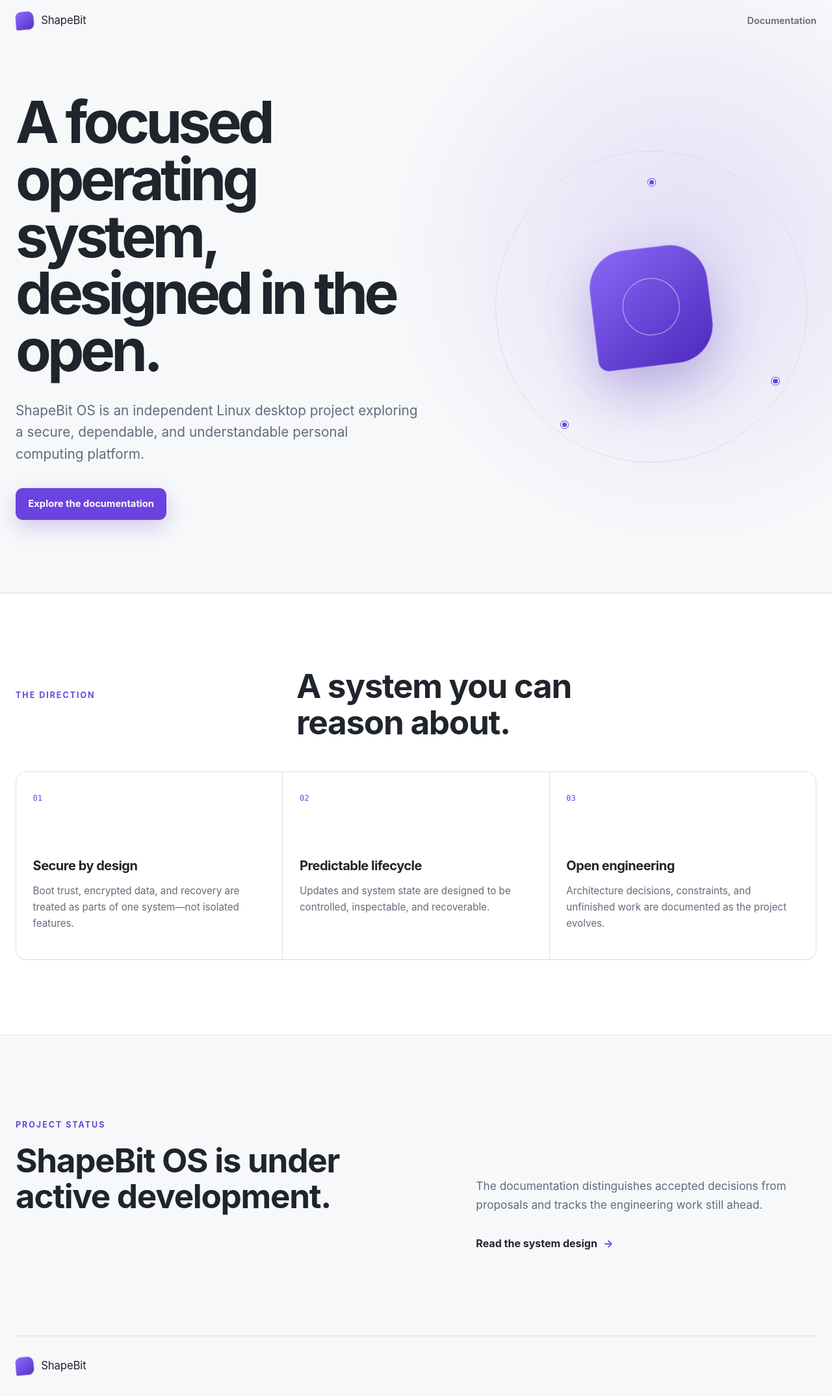
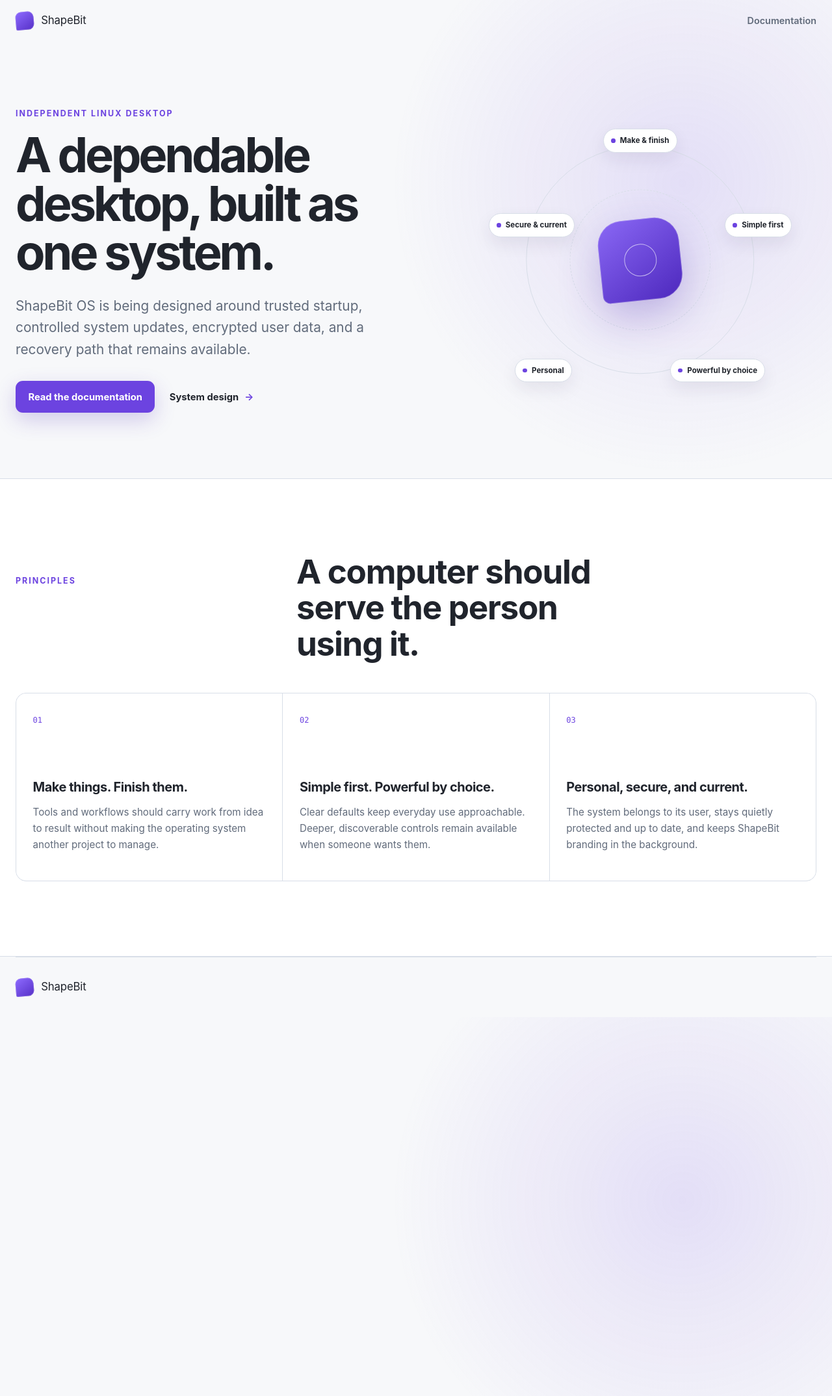
Before and after one commit to shapebit-software/docs, a Jekyll site: the page built from index.html, in a window 1280 px wide. Shown: the whole page at 65% size. Built offline with Jekyll 4.4.1, drawn with Linux system fonts in a browser that asks for light colours.

Commit message:
Update landing page

```diff
--- a/_config.yml
+++ b/_config.yml
@@ -1,5 +1,5 @@
 title: ShapeBit OS
-description: A focused operating system, designed in the open.
+description: A focused operating system.
 url: https://shapebit.software
 baseurl: ""
 repository: shapebit-software/website
--- a/_layouts/default.html
+++ b/_layouts/default.html
@@ -4,7 +4,7 @@
     <meta charset="utf-8">
     <meta name="viewport" content="width=device-width, initial-scale=1">
     {% seo %}
-    <link rel="stylesheet" href="{{ '/assets/css/style.css' | relative_url }}">
+    <link rel="stylesheet" href="{{ '/assets/css/style.css' | relative_url }}?v={{ site.time | date: '%s' }}">
   </head>
   <body>
     <header class="site-header">
--- a/_layouts/landing.html
+++ b/_layouts/landing.html
@@ -4,7 +4,7 @@
     <meta charset="utf-8">
     <meta name="viewport" content="width=device-width, initial-scale=1">
     {% seo %}
-    <link rel="stylesheet" href="{{ '/assets/css/style.css' | relative_url }}">
+    <link rel="stylesheet" href="{{ '/assets/css/style.css' | relative_url }}?v={{ site.time | date: '%s' }}">
   </head>
   <body class="landing-page">
     <header class="site-header landing-header">
--- a/assets/css/style.scss
+++ b/assets/css/style.scss
@@ -298,13 +298,13 @@ th {
 
 .hero {
   display: grid;
-  grid-template-columns: minmax(0, 1.1fr) minmax(18rem, 0.9fr);
+  grid-template-columns: minmax(0, 1.05fr) minmax(22rem, 0.95fr);
   align-items: center;
-  gap: clamp(3rem, 8vw, 8rem);
+  gap: clamp(3rem, 7vw, 7rem);
   width: min(100% - 3rem, 78rem);
-  min-height: calc(90vh - var(--header-height));
+  min-height: 42rem;
   margin: 0 auto;
-  padding: 5rem 0 7rem;
+  padding: clamp(4.5rem, 7vw, 6.5rem) 0;
 }
 
 .eyebrow {
@@ -317,16 +317,16 @@ th {
 }
 
 .hero h1 {
-  max-width: 13ch;
+  max-width: 11ch;
   margin: 0;
-  font-size: clamp(3.25rem, 7vw, 6.25rem);
-  line-height: 0.98;
-  letter-spacing: -0.065em;
+  font-size: clamp(3.25rem, 5.8vw, 5.25rem);
+  line-height: 1.01;
+  letter-spacing: -0.058em;
 }
 
 .hero-summary {
-  max-width: 39rem;
-  margin: 2rem 0 0;
+  max-width: 37rem;
+  margin: 1.75rem 0 0;
   color: var(--muted);
   font-size: clamp(1.08rem, 2vw, 1.3rem);
   line-height: 1.6;
@@ -335,8 +335,9 @@ th {
 .hero-actions {
   display: flex;
   flex-wrap: wrap;
-  gap: 0.8rem;
-  margin-top: 2.25rem;
+  gap: 1.4rem;
+  align-items: center;
+  margin-top: 2rem;
 }
 
 .button {
@@ -380,76 +381,106 @@ th {
   border-color: var(--accent);
 }
 
-.hero-art {
+.hero-text-link {
+  grid-column: auto;
+  font-size: 0.92rem;
+}
+
+.hero-visual {
   position: relative;
   justify-self: center;
-  width: min(30rem, 38vw);
+  width: min(28rem, 38vw);
   aspect-ratio: 1;
 }
 
-.orbit,
-.hero-mark,
-.signal {
+.hero-visual::before,
+.hero-visual::after {
   position: absolute;
-}
-
-.orbit {
   inset: 50%;
   border: 1px solid var(--border);
   border-radius: 50%;
+  content: "";
   transform: translate(-50%, -50%);
 }
 
-.orbit-outer {
-  width: 100%;
-  height: 100%;
+.hero-visual::before {
+  width: 78%;
+  height: 78%;
 }
 
-.orbit-inner {
-  width: 68%;
-  height: 68%;
+.hero-visual::after {
+  width: 48%;
+  height: 48%;
   border-style: dashed;
 }
 
-.hero-mark {
+.visual-core {
+  position: absolute;
+  z-index: 2;
   inset: 50% auto auto 50%;
-  width: 38%;
+  width: 28%;
   aspect-ratio: 1;
-  border-radius: 32% 32% 32% 9%;
+  border-radius: 30% 30% 30% 9%;
   background: linear-gradient(145deg, var(--accent-bright), #4d28bd);
-  box-shadow: 0 2rem 5rem rgba(78, 43, 180, 0.32), inset 0 0 0 1px rgba(255, 255, 255, 0.2);
-  transform: translate(-50%, -50%) rotate(-7deg);
+  box-shadow: 0 1.5rem 4rem rgba(78, 43, 180, 0.3), inset 0 0 0 1px rgba(255, 255, 255, 0.2);
+  transform: translate(-50%, -50%) rotate(-6deg);
 }
 
-.hero-mark span {
+.visual-core span {
   position: absolute;
-  inset: 26%;
-  border: 1px solid rgba(255, 255, 255, 0.6);
+  inset: 30%;
+  border: 1px solid rgba(255, 255, 255, 0.62);
   border-radius: 50%;
 }
 
-.signal {
-  width: 0.7rem;
-  height: 0.7rem;
-  border: 2px solid var(--background);
+.quality {
+  position: absolute;
+  z-index: 3;
+  display: flex;
+  align-items: center;
+  gap: 0.45rem;
+  padding: 0.48rem 0.7rem;
+  border: 1px solid var(--border);
+  border-radius: 999px;
+  background: var(--surface);
+  box-shadow: 0 0.65rem 1.6rem rgba(37, 28, 67, 0.08);
+  color: var(--text);
+  font-size: 0.72rem;
+  font-weight: 700;
+  white-space: nowrap;
+}
+
+.quality i {
+  width: 0.42rem;
+  height: 0.42rem;
   border-radius: 50%;
   background: var(--accent);
-  box-shadow: 0 0 0 1px var(--accent);
 }
 
-.signal-one {
-  top: 9%;
-  left: 49%;
+.quality-purpose {
+  top: 5%;
+  left: 50%;
+  transform: translateX(-50%);
 }
 
-.signal-two {
-  right: 9%;
-  bottom: 25%;
+.quality-simple {
+  top: 34%;
+  right: -2%;
 }
 
-.signal-three {
-  bottom: 11%;
-  left: 21%;
+.quality-powerful {
+  right: 7%;
+  bottom: 8%;
+}
+
+.quality-personal {
+  bottom: 8%;
+  left: 7%;
+}
+
+.quality-protected {
+  top: 34%;
+  left: -2%;
 }
 
 .principles {
@@ -466,8 +497,7 @@ th {
   margin-bottom: 3rem;
 }
 
-.section-heading h2,
-.project-note h2 {
+.section-heading h2 {
   max-width: 15ch;
   margin: 0;
   padding: 0;
@@ -509,24 +539,7 @@ th {
   font-size: 0.95rem;
 }
 
-.project-note {
-  display: grid;
-  grid-template-columns: 1.2fr 1fr;
-  gap: 2rem 5rem;
-  width: min(100% - 3rem, 78rem);
-  margin: 0 auto;
-  padding: clamp(5rem, 10vw, 9rem) 0;
-}
-
-.project-note > p {
-  align-self: end;
-  margin: 0;
-  color: var(--muted);
-  font-size: 1.08rem;
-}
-
 .text-link {
-  grid-column: 2;
   width: fit-content;
   color: var(--text);
   font-weight: 700;
@@ -553,11 +566,6 @@ th {
   padding: 2rem 0;
   border-top: 1px solid var(--border);
   color: var(--muted);
-}
-
-.landing-footer p {
-  margin: 0 0 0 auto;
-  font-size: 0.85rem;
 }
 
 @media (max-width: 800px) {
@@ -600,15 +608,15 @@ th {
   .hero {
     grid-template-columns: 1fr;
     min-height: auto;
-    padding: 5rem 0;
+    padding: 4rem 0;
   }
 
-  .hero-art {
-    width: min(22rem, 78vw);
+  .hero-visual {
+    width: min(26rem, 82vw);
+    justify-self: center;
   }
 
-  .section-heading,
-  .project-note {
+  .section-heading {
     grid-template-columns: 1fr;
   }
 
@@ -632,16 +640,12 @@ th {
 @media (max-width: 520px) {
   .landing-header,
   .hero,
-  .project-note,
   .landing-footer {
     width: min(100% - 2rem, 78rem);
   }
 
-  .landing-links a:first-child {
-    display: none;
+  .hero h1 {
+    font-size: clamp(2.65rem, 13vw, 3.7rem);
   }
 
-  .hero h1 {
-    font-size: clamp(2.75rem, 15vw, 4rem);
-  }
 }
--- a/index.html
+++ b/index.html
@@ -5,61 +5,51 @@ title: ShapeBit OS
 
 <section class="hero">
   <div class="hero-copy">
-    <h1>A focused operating system, designed in the open.</h1>
+    <p class="eyebrow">Independent Linux desktop</p>
+    <h1>A dependable desktop, built as one system.</h1>
     <p class="hero-summary">
-      ShapeBit OS is an independent Linux desktop project exploring a secure,
-      dependable, and understandable personal computing platform.
+      ShapeBit OS is being designed around trusted startup, controlled system
+      updates, encrypted user data, and a recovery path that remains available.
     </p>
     <div class="hero-actions">
-      <a class="button button-primary" href="{{ '/docs/' | relative_url }}">Explore the documentation</a>
+      <a class="button button-primary" href="{{ '/docs/' | relative_url }}">Read the documentation</a>
+      <a class="text-link hero-text-link" href="{{ '/docs/system-design/' | relative_url }}">System design <span aria-hidden="true">→</span></a>
     </div>
   </div>
 
-  <div class="hero-art" aria-hidden="true">
-    <div class="orbit orbit-outer"></div>
-    <div class="orbit orbit-inner"></div>
-    <div class="hero-mark"><span></span></div>
-    <div class="signal signal-one"></div>
-    <div class="signal signal-two"></div>
-    <div class="signal signal-three"></div>
+  <div class="hero-visual" aria-label="ShapeBit OS design qualities">
+    <div class="visual-core" aria-hidden="true"><span></span></div>
+    <div class="quality quality-purpose"><i aria-hidden="true"></i><span>Make &amp; finish</span></div>
+    <div class="quality quality-simple"><i aria-hidden="true"></i><span>Simple first</span></div>
+    <div class="quality quality-powerful"><i aria-hidden="true"></i><span>Powerful by choice</span></div>
+    <div class="quality quality-personal"><i aria-hidden="true"></i><span>Personal</span></div>
+    <div class="quality quality-protected"><i aria-hidden="true"></i><span>Secure &amp; current</span></div>
   </div>
 </section>
 
 <section class="principles" aria-labelledby="principles-title">
   <div class="section-heading">
-    <p class="eyebrow">The direction</p>
-    <h2 id="principles-title">A system you can reason about.</h2>
+    <p class="eyebrow">Principles</p>
+    <h2 id="principles-title">A computer should serve the person using it.</h2>
   </div>
 
   <div class="principle-grid">
     <article class="principle-card">
       <span class="card-number">01</span>
-      <h3>Secure by design</h3>
-      <p>Boot trust, encrypted data, and recovery are treated as parts of one system—not isolated features.</p>
+      <h3>Make things. Finish them.</h3>
+      <p>Tools and workflows should carry work from idea to result without making the operating system another project to manage.</p>
     </article>
     <article class="principle-card">
       <span class="card-number">02</span>
-      <h3>Predictable lifecycle</h3>
-      <p>Updates and system state are designed to be controlled, inspectable, and recoverable.</p>
+      <h3>Simple first. Powerful by choice.</h3>
+      <p>Clear defaults keep everyday use approachable. Deeper, discoverable controls remain available when someone wants them.</p>
     </article>
     <article class="principle-card">
       <span class="card-number">03</span>
-      <h3>Open engineering</h3>
-      <p>Architecture decisions, constraints, and unfinished work are documented as the project evolves.</p>
+      <h3>Personal, secure, and current.</h3>
+      <p>The system belongs to its user, stays quietly protected and up to date, and keeps ShapeBit branding in the background.</p>
     </article>
   </div>
-</section>
-
-<section class="project-note">
-  <div>
-    <p class="eyebrow">Project status</p>
-    <h2>ShapeBit OS is under active development.</h2>
-  </div>
-  <p>
-    The documentation distinguishes accepted decisions from proposals and
-    tracks the engineering work still ahead.
-  </p>
-  <a class="text-link" href="{{ '/docs/system-design/' | relative_url }}">Read the system design <span aria-hidden="true">→</span></a>
 </section>
 
 <footer class="landing-footer">
```
